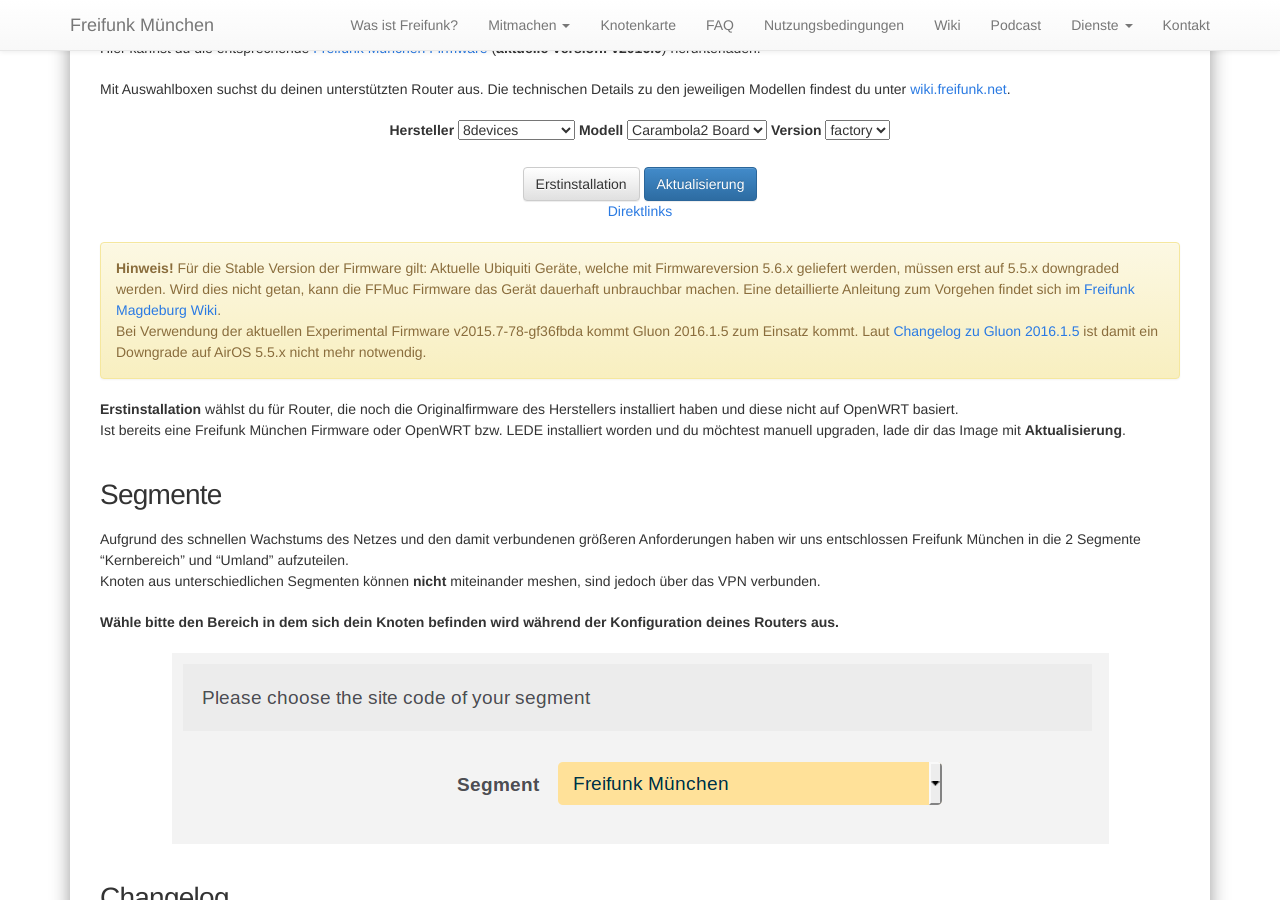
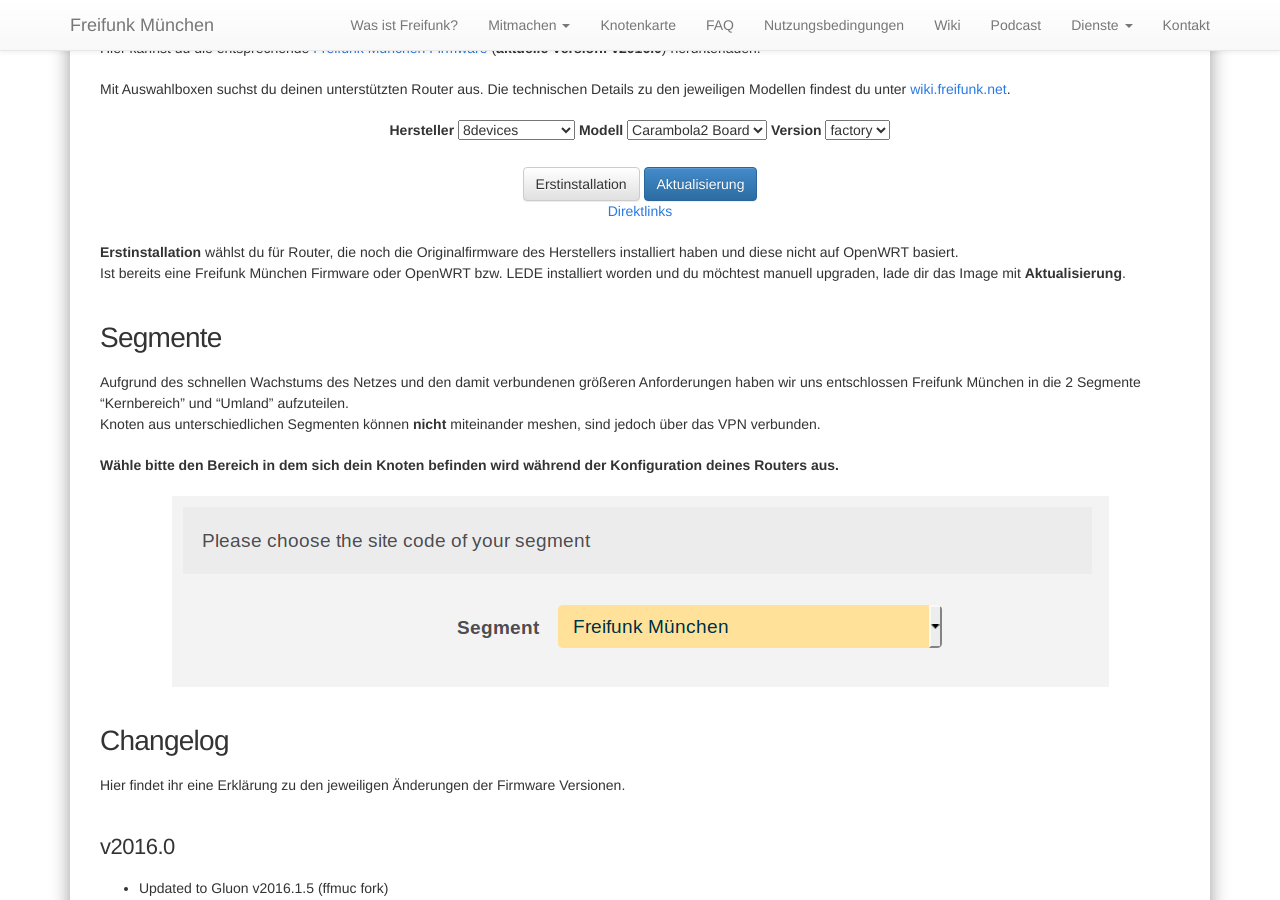
Before and after one commit to freifunkMUC/freifunkmuc.github.io, a Jekyll site: the page built from firmware.md, in a window 1280 px wide and 900 px high, scrolled down 1007 px. Built offline with Jekyll 4.4.1, drawn with Linux system fonts in a browser that asks for light colours.

Commit message:
Downgrade-Warnhinweis zu AirOS 5.6 entfernt
Mit der neuesten Stable Version sind wir auf Stand von Gluon 2016.1.5. Nach dem Changelog https://gluon.readthedocs.io/en/v2016.1.5/releases/v2016.1.5.html ist ein Downgrade nicht mehr notwendig.

```diff
--- a/firmware.md
+++ b/firmware.md
@@ -322,12 +322,6 @@ function getImage(code,type,url,gluon) {
 
 </div>
 
-<div class="alert alert-warning" role="alert">
-  <strong>Hinweis!</strong> Für die Stable Version der Firmware gilt: Aktuelle Ubiquiti Geräte, welche mit Firmwareversion 5.6.x geliefert werden, müssen erst auf 5.5.x downgraded werden. Wird dies nicht getan, kann die FFMuc Firmware das Gerät dauerhaft unbrauchbar machen. Eine detaillierte Anleitung zum Vorgehen findet sich im <a href="https://wiki.md.freifunk.net/Anleitungen/router-flashen-ubnt">Freifunk Magdeburg Wiki</a>.<br>
-  Bei Verwendung der aktuellen Experimental Firmware v2015.7-78-gf36fbda kommt Gluon 2016.1.5 zum Einsatz kommt. Laut <a href="https://gluon.readthedocs.io/en/v2016.1.5/releases/v2016.1.5.html">Changelog zu Gluon 2016.1.5</a> ist damit ein Downgrade auf AirOS 5.5.x nicht mehr notwendig.
-</div>
-
-
 **Erstinstallation** wählst du für Router, die noch die Originalfirmware des Herstellers installiert haben und diese nicht auf OpenWRT basiert. \\
 Ist bereits eine Freifunk München Firmware oder OpenWRT bzw. LEDE installiert worden und du möchtest manuell upgraden, lade dir das Image mit **Aktualisierung**.
 
```
